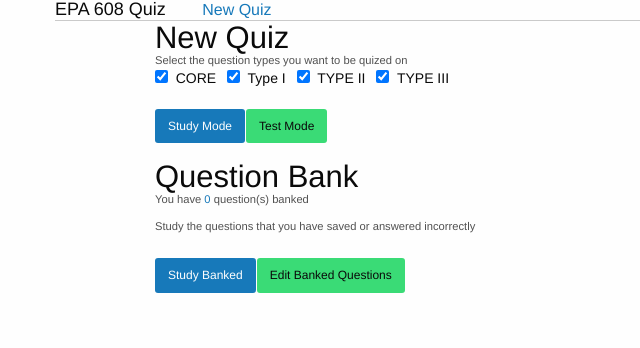
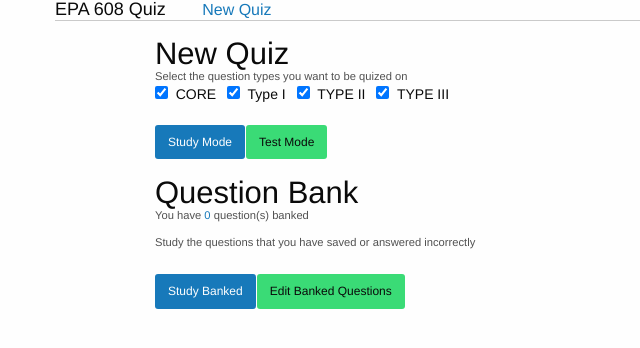
Before and after one commit to WantanAllu/EPA-608-Quiz, a plain HTML site: page index2.html in a window 1280 px wide. Shown: the whole page, without its empty margins (0-640 px from the left). Drawn offline with Linux system fonts and the light colour scheme.

Commit message:
Update index2.html

```diff
--- a/index2.html
+++ b/index2.html
@@ -121,7 +121,7 @@
             </div>
         </div>
         <hr />
-        <div class="show-for-large-only margin-at-top"></div>
+        <div class="show-for-large .hide margin-at-top"></div>
         <div class="grid-x grid-padding-x">
             <div class="large-1 cell">
             </div>
```
